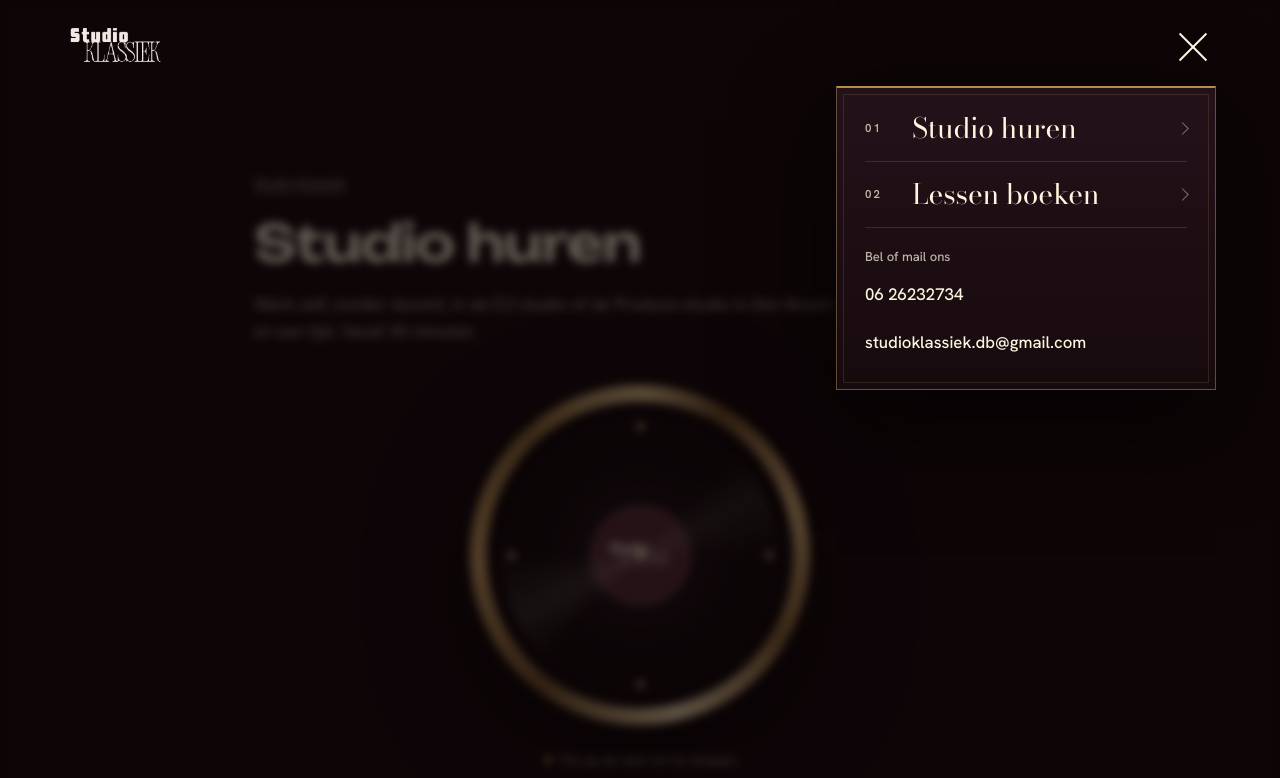
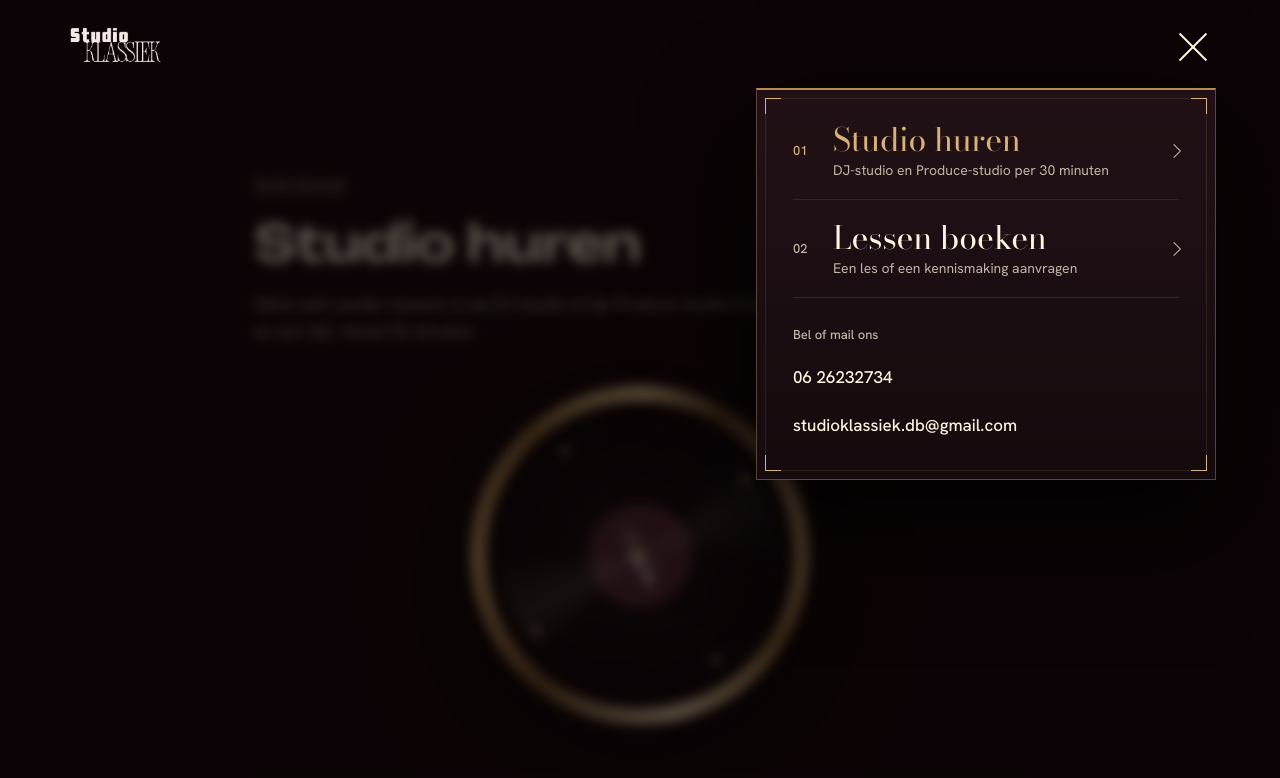
Before and after one commit to davidmulder8-oss/studio-klassiek, a plain HTML site: page self-service.html in a window 1280 px wide. Both pictures are taken after a click on the button "Menu". Shown: the top 778 px of the page. Drawn offline with Linux system fonts and the light colour scheme.

Commit message:
Nieuw menu en een plaat die vanzelf draait
- Menu als paneel met messing hoeken, grote regels met korte uitleg, huidige pagina gemarkeerd en een rustige opkomst
- Menuregel De studio verschijnt pas als er een studiofoto is
- De plaat op Studio huren draait vanzelf, zonder knop en zonder tekst eronder

Co-Authored-By: Claude Sonnet 5.5 <noreply@anthropic.com>

```diff
--- a/common.js
+++ b/common.js
@@ -98,7 +98,7 @@
     document.documentElement.classList.toggle('menu-open', open && mq.matches);
     if (open) {
       menu.hidden = false; backdrop.hidden = false;
-      requestAnimationFrame(function () { requestAnimationFrame(function () { menu.classList.add('open'); backdrop.classList.add('open'); }); });
+      requestAnimationFrame(function () { requestAnimationFrame(function () { menu.classList.add('open'); backdrop.classList.add('open'); var first = menu.querySelector(':scope > a:not([hidden])'); if (first) first.focus({ preventScroll: true }); }); });
     } else {
       menu.classList.remove('open'); backdrop.classList.remove('open');
       closeTimer = setTimeout(function () { menu.hidden = true; backdrop.hidden = true; }, 280);
@@ -106,6 +106,8 @@
   }
   if (burger && menu) {
     buildMenu();
+    var here = location.pathname.split('/').pop() || 'index.html';
+    menu.querySelectorAll(':scope > a').forEach(function (a) { var f = a.getAttribute('href').split('#')[0]; if (f && f !== 'index.html' && f === here) a.setAttribute('aria-current', 'page'); });
     burger.addEventListener('click', function () { setMenu(!menu.classList.contains('open')); });
     menu.addEventListener('click', function (e) { if (e.target.closest('a')) setMenu(false); });
     document.addEventListener('keydown', function (e) { if (e.key === 'Escape' && menu.classList.contains('open')) { setMenu(false); burger.focus(); } });
@@ -127,7 +129,7 @@
   me.then(function (data) {
     document.querySelectorAll('[data-account]').forEach(function (a) {
       a.setAttribute('aria-label', data.user ? 'Mijn account' : 'Inloggen');
-      if (a.dataset.account === 'text') a.textContent = data.user ? 'Mijn account' : 'Account';
+      if (a.dataset.account === 'text') (a.querySelector('.m-label') || a).textContent = data.user ? 'Mijn account' : 'Account';
       if (data.user) a.classList.add('is-in');
     });
   });
--- a/content.js
+++ b/content.js
@@ -43,7 +43,15 @@
   }
   function hideEmptyGallery() {
     var s = document.getElementById('studio');
-    if (!s) return;
+    if (!s) {
+      /* andere pagina's: toon de menuregel alleen als de hoofdfoto van de studio bestaat */
+      var links = document.querySelectorAll('a[href$="#studio"]');
+      links.forEach(function (a) { a.hidden = true; });
+      var probe = new Image();
+      probe.onload = function () { links.forEach(function (a) { a.hidden = false; }); };
+      probe.src = 'assets/foto/studio-1.jpg';
+      return;
+    }
     var any = !!s.querySelector('.ph:not(.missing)');
     s.hidden = !any;
     document.querySelectorAll('a[href$="#studio"]').forEach(function (a) { a.hidden = !any; });
--- a/self-service.html
+++ b/self-service.html
@@ -24,8 +24,9 @@
 </header>
 
 <nav class="menu" id="menu" aria-label="Hoofdmenu" hidden>
-  <a href="self-service.html">Studio huren</a>
-  <a href="lessen-boeken.html">Lessen boeken</a>
+  <a href="self-service.html"><span class="m-text"><span class="m-label">Studio huren</span><small>DJ-studio en Produce-studio per 30 minuten</small></span></a>
+  <a href="lessen-boeken.html"><span class="m-text"><span class="m-label">Lessen boeken</span><small>Een les of een kennismaking aanvragen</small></span></a>
+  <a href="index.html#studio"><span class="m-text"><span class="m-label">De studio</span><small>De ruimtes en de apparatuur</small></span></a>
 </nav>
 
 <main id="main" class="page">
@@ -35,7 +36,7 @@
     <p class="intro">Werk zelf, zonder docent, in de DJ-studio of de Produce-studio in Den Bosch. Kies je studio, een dag en een tijd. Vanaf 30 minuten.</p>
 
     <div class="wheel-wrap">
-      <button class="wheel" id="wheel" type="button" aria-pressed="false" aria-label="Laat de wiel draaien">
+      <div class="wheel" id="wheel" aria-hidden="true">
         <span class="w-ring"></span>
         <svg class="w-ticks" id="wheelTicks" viewBox="0 0 100 100" aria-hidden="true"></svg>
         <span class="w-bezel"></span>
@@ -45,8 +46,7 @@
         </span>
         <span class="w-sheen"></span>
         <span class="w-spindle"></span>
-      </button>
-      <p class="wheel-hint"><span class="wheel-light" aria-hidden="true"></span><span id="wheelHint">Tik op de wiel om te draaien</span></p>
+      </div>
     </div>
     <section class="soon-box" aria-labelledby="soonTitle">
       <h2 id="soonTitle">De studio's openen binnenkort</h2>
--- a/styles.css
+++ b/styles.css
@@ -280,28 +280,58 @@ h3 { margin: 0 0 12px; font-family: var(--sans); font-weight: 600; font-size: 1.
 
 /* Menu: paneel met genummerde regels */
 html.menu-open { overflow: hidden; }
-.menu-backdrop { position: fixed; inset: 0; z-index: 54; background: rgba(10, 4, 5, .62); -webkit-backdrop-filter: blur(5px); backdrop-filter: blur(5px); opacity: 0; transition: opacity .28s var(--ease); }
+.menu-backdrop { position: fixed; inset: 0; z-index: 54; background: rgba(8, 3, 4, .66); -webkit-backdrop-filter: blur(6px); backdrop-filter: blur(6px); opacity: 0; transition: opacity .3s var(--ease); }
 .menu-backdrop.open { opacity: 1; }
 .menu-backdrop[hidden] { display: none; }
-.menu { position: fixed; top: 86px; right: var(--gutter); z-index: 55; width: min(380px, calc(100% - 2 * var(--gutter))); counter-reset: m; background: linear-gradient(180deg, #24121a 0%, #170a0d 100%); border: 1px solid rgba(217, 178, 122, .38); border-top: 2px solid var(--gold); box-shadow: 0 32px 90px rgba(0, 0, 0, .65); padding: 8px 28px 24px; opacity: 0; transform: translateY(-10px); transition: opacity .26s var(--ease), transform .26s ease; }
-.menu::before { content: ""; position: absolute; inset: 6px; border: 1px solid rgba(217, 178, 122, .14); pointer-events: none; }
+
+/* Menu: een rustig paneel met messing hoeken, grote regels en een korte uitleg per onderdeel */
+.menu { position: fixed; top: 88px; right: var(--gutter); z-index: 55; width: min(460px, calc(100% - 2 * var(--gutter))); max-height: calc(100svh - 104px); overflow-y: auto; overscroll-behavior: contain; counter-reset: m; padding: 12px 36px 32px; background: linear-gradient(180deg, #211116 0%, #150a0d 100%); border: 1px solid rgba(217, 178, 122, .34); border-top: 2px solid var(--gold); box-shadow: 0 40px 100px rgba(0, 0, 0, .7); opacity: 0; transform: translateY(-12px); transition: opacity .3s var(--ease), transform .3s var(--ease); }
 .menu.open { opacity: 1; transform: none; }
 .menu[hidden] { display: none; }
-.menu a { counter-increment: m; position: relative; display: flex; align-items: center; gap: 20px; min-height: 66px; padding: 16px 0; font-family: var(--serif); font-size: 1.75rem; font-weight: 400; line-height: 1.1; color: var(--cream); text-decoration: none; border-bottom: 1px solid rgba(254, 247, 223, .12); -webkit-tap-highlight-color: transparent; transition: color .25s, padding-left .3s; }
-.menu a::before { content: "0" counter(m); min-width: 1.7rem; font-family: var(--sans); font-size: .72rem; font-weight: 600; letter-spacing: .18em; color: var(--soft); }
-.menu a::after { content: ""; margin-left: auto; width: 9px; height: 9px; border: solid var(--soft); border-width: 1.5px 1.5px 0 0; transform: rotate(45deg); opacity: .6; transition: transform .3s, opacity .3s; }
-.menu a:hover, .menu a:focus-visible, .menu a:active { color: var(--gold-lt); padding-left: 8px; }
-.menu a:hover::after, .menu a:focus-visible::after { opacity: 1; transform: translateX(4px) rotate(45deg); }
-.menu .menu-foot { display: grid; gap: 2px; padding-top: 20px; }
-.menu .menu-foot small { font: 500 .8125rem var(--sans); letter-spacing: 0; color: var(--soft); margin-bottom: 4px; }
-.menu .menu-foot a { counter-increment: none; min-height: 46px; padding: 8px 0; gap: 0; font: 500 1.05rem var(--sans); border: 0; }
-.menu .menu-foot a::before, .menu .menu-foot a::after { content: none; }
-.menu .menu-foot a:hover, .menu .menu-foot a:focus-visible { padding-left: 0; }
+.menu::before { content: ""; position: absolute; inset: 8px; border: 1px solid rgba(217, 178, 122, .12); pointer-events: none; }
+.menu::after { content: ""; position: absolute; inset: 8px; pointer-events: none; background:
+  linear-gradient(var(--gold-lt), var(--gold-lt)) left top / 16px 1px no-repeat,
+  linear-gradient(var(--gold-lt), var(--gold-lt)) left top / 1px 16px no-repeat,
+  linear-gradient(var(--gold-lt), var(--gold-lt)) right top / 16px 1px no-repeat,
+  linear-gradient(var(--gold-lt), var(--gold-lt)) right top / 1px 16px no-repeat,
+  linear-gradient(var(--gold-lt), var(--gold-lt)) left bottom / 16px 1px no-repeat,
+  linear-gradient(var(--gold-lt), var(--gold-lt)) left bottom / 1px 16px no-repeat,
+  linear-gradient(var(--gold-lt), var(--gold-lt)) right bottom / 16px 1px no-repeat,
+  linear-gradient(var(--gold-lt), var(--gold-lt)) right bottom / 1px 16px no-repeat; }
+
+.menu > a { counter-increment: m; position: relative; display: grid; grid-template-columns: 40px 1fr 24px; align-items: center; min-height: 88px; padding: 20px 0; color: var(--cream); text-decoration: none; border-bottom: 1px solid rgba(254, 247, 223, .1); background: linear-gradient(var(--gold), var(--gold)) left bottom / 0 1px no-repeat; -webkit-tap-highlight-color: transparent; opacity: 0; transform: translateY(10px); transition: opacity .4s var(--ease), transform .4s var(--ease), background-size .45s var(--ease); }
+.menu.open > a { opacity: 1; transform: none; transition-delay: calc(var(--i, 0) * 50ms + 90ms), calc(var(--i, 0) * 50ms + 90ms), 0s; }
+.menu > a:nth-child(1) { --i: 0; }
+.menu > a:nth-child(2) { --i: 1; }
+.menu > a:nth-child(3) { --i: 2; }
+.menu > a:nth-child(4) { --i: 3; }
+.menu > a:nth-child(5) { --i: 4; }
+.menu > a::before { content: "0" counter(m); font: 500 .8125rem var(--sans); color: var(--soft); transition: color .3s var(--ease); }
+.menu > a::after { content: ""; justify-self: end; width: 10px; height: 10px; border: solid var(--soft); border-width: 1.5px 1.5px 0 0; transform: rotate(45deg); transition: transform .35s var(--ease), border-color .3s var(--ease); }
+.m-text { display: grid; gap: 4px; transition: transform .35s var(--ease); }
+.m-label { font-family: var(--serif); font-size: 2rem; line-height: 1.1; transition: color .3s var(--ease); }
+.menu > a small { font: 400 .875rem var(--sans); color: var(--soft); }
+.menu > a:hover, .menu > a:focus-visible { background-size: 100% 1px; }
+.menu > a:hover .m-text, .menu > a:focus-visible .m-text { transform: translateX(8px); }
+.menu > a:hover .m-label, .menu > a:focus-visible .m-label, .menu > a:hover::before, .menu > a:focus-visible::before { color: var(--gold-lt); }
+.menu > a:hover::after, .menu > a:focus-visible::after { border-color: var(--gold-lt); transform: translateX(6px) rotate(45deg); }
+.menu > a:focus-visible { outline: 2px solid var(--gold-lt); outline-offset: -2px; }
+.menu > a[aria-current="page"] .m-label, .menu > a[aria-current="page"]::before { color: var(--gold-lt); }
+
+.menu .menu-foot { display: grid; gap: 4px; padding-top: 28px; }
+.menu .menu-foot small { margin-bottom: 8px; font: 500 .8125rem var(--sans); color: var(--soft); }
+.menu .menu-foot a { display: flex; align-items: center; justify-self: start; min-height: 44px; color: var(--cream); text-decoration: none; font: 500 1.0625rem var(--sans); background: linear-gradient(var(--gold-lt), var(--gold-lt)) left bottom 10px / 0 1px no-repeat; transition: background-size .35s var(--ease); }
+.menu .menu-foot a:hover, .menu .menu-foot a:focus-visible { background-size: 100% 1px; }
+
 @media (max-width: 760px) {
-  .menu { top: 82px; left: 12px; right: 12px; width: auto; max-height: calc(100svh - 98px); overflow-y: auto; overscroll-behavior: contain; padding: 4px 24px 20px; }
-  .menu a { min-height: 70px; font-size: 1.9rem; }
-  .menu .menu-foot a { min-height: 52px; font-size: 1.1rem; }
+  .menu { top: 84px; left: 12px; right: 12px; width: auto; max-height: calc(100svh - 100px); padding: 8px 24px 24px; }
+  .menu > a { grid-template-columns: 32px 1fr 20px; min-height: 84px; }
+  .m-label { font-size: 1.75rem; }
   .burger { width: 52px; height: 52px; }
+}
+@media (prefers-reduced-motion: reduce) {
+  .menu > a { opacity: 1; transform: none; }
+  .menu.open > a { transition-delay: 0s; }
 }
 /* Homepage: lessen, werkwijze, binnenkort-blok */
 .rows article > div p { margin: 0 0 16px; }
@@ -443,16 +473,13 @@ dd.todo { justify-self: start; }
 .price dd, .summary dd, .cal-day, .slot { font-variant-numeric: tabular-nums; }
 /* ===== Premium: de wiel, de menukaart en een rustiger ritme ===== */
 
-.wheel { position: relative; display: block; width: min(340px, 100%); aspect-ratio: 1; padding: 0; border: 0; border-radius: 50%; background: none; cursor: pointer; -webkit-tap-highlight-color: transparent; filter: drop-shadow(0 32px 48px rgba(0, 0, 0, .6)); transition: transform .2s var(--ease); }
-.wheel:active { transform: scale(.985); }
-.wheel:focus-visible { outline: 2px solid var(--gold-lt); outline-offset: 8px; }
+.wheel { position: relative; display: block; width: min(340px, 100%); aspect-ratio: 1; padding: 0; border: 0; border-radius: 50%; background: none; filter: drop-shadow(0 32px 48px rgba(0, 0, 0, .6)); }
 .wheel > *, .platter > * { position: absolute; }
 .w-ring { inset: 0; border-radius: 50%; background: conic-gradient(from 30deg, #6f5127, #d9b27a 12%, #8d6a35 25%, #ecd7ab 38%, #765629 52%, #cfa467 66%, #8d6a35 80%, #e3c58f 92%, #6f5127); }
 .w-ticks { inset: 0; width: 100%; height: 100%; stroke: rgba(36, 22, 10, .6); stroke-width: .22; }
 .w-bezel { inset: 5%; border-radius: 50%; background: #0e0607; box-shadow: 0 0 0 1px rgba(0, 0, 0, .5), inset 0 0 0 1px rgba(254, 247, 223, .08); }
-.platter { inset: 9%; border-radius: 50%; background: radial-gradient(circle at 50% 50%, #1c1013 0, #0b0506 62%, #120a0c 100%); animation: spin 1.8s linear infinite paused; }
+.platter { inset: 9%; border-radius: 50%; background: radial-gradient(circle at 50% 50%, #1c1013 0, #0b0506 62%, #120a0c 100%); animation: spin 2.4s linear infinite; }
 .platter::before { content: ""; position: absolute; inset: 0; border-radius: 50%; background: repeating-radial-gradient(circle at 50% 50%, rgba(254, 247, 223, .055) 0 1px, transparent 1px 5px); -webkit-mask: radial-gradient(circle, transparent 0 24%, #000 25%); mask: radial-gradient(circle, transparent 0 24%, #000 25%); }
-.wheel.is-spinning .platter { animation-play-state: running; }
 .mark { inset: 0; }
 .mark i { position: absolute; left: 50%; top: 2.5%; width: 2.4%; aspect-ratio: 1; margin-left: -1.2%; border-radius: 50%; background: #d9b27a; }
 .mark.m2 { transform: rotate(90deg); }
@@ -463,10 +490,7 @@ dd.todo { justify-self: start; }
 .w-sheen { inset: 9%; border-radius: 50%; pointer-events: none; background: conic-gradient(from 200deg, transparent 0 6%, rgba(254, 247, 223, .14) 12%, transparent 20% 56%, rgba(254, 247, 223, .10) 62%, transparent 70%); }
 .w-spindle { left: 48.6%; top: 48.6%; width: 2.8%; aspect-ratio: 1; border-radius: 50%; background: #e3c58f; box-shadow: 0 0 0 1px rgba(0, 0, 0, .4); }
 @keyframes spin { to { transform: rotate(360deg); } }
-.wheel-hint { margin: 0; display: flex; align-items: center; gap: 8px; color: var(--soft); font-size: .875rem; }
-.wheel-light { width: 8px; height: 8px; border-radius: 50%; background: var(--gold); }
 .wheel-wrap { display: grid; justify-items: center; gap: 24px; margin: 40px 0 56px; }
-.wheel-wrap.is-spinning .wheel-light { background: var(--ember); }
 
 /* Prijzen als menukaart */
 .course-foot .price { align-self: start; gap: 16px; padding: 24px; border: 1px solid var(--line); background: rgba(254, 247, 223, .02); }
--- a/wheel.js
+++ b/wheel.js
@@ -1,14 +1,8 @@
-/* De wiel op de pagina Studio huren: tik om hem te laten draaien, tik opnieuw om te stoppen. Zonder geluid. */
+/* De draaiende plaat op de pagina Studio huren: hier maken we alleen de fijne streepjes op de messing rand. */
 (function () {
   'use strict';
-
-  var btn = document.getElementById('wheel');
-  if (!btn) return;
-  var wrap = btn.parentNode, hint = document.getElementById('wheelHint');
-
-  /* Fijne streepjes op de messing rand */
   var ticks = document.getElementById('wheelTicks');
-  if (ticks) {
+  if (!ticks) return;
   var NS = 'http://www.w3.org/2000/svg', html = '';
   for (var i = 0; i < 120; i++) {
     var a = i * 3 * Math.PI / 180, major = i % 5 === 0, r1 = major ? 45.9 : 46.8, r2 = 49.2;
@@ -16,14 +10,4 @@
       '" x2="' + (50 + r2 * Math.sin(a)).toFixed(2) + '" y2="' + (50 - r2 * Math.cos(a)).toFixed(2) + '"/>';
   }
   var g = document.createElementNS(NS, 'g'); g.innerHTML = html; ticks.appendChild(g);
-  }
-
-  btn.addEventListener('click', function () {
-    var on = btn.getAttribute('aria-pressed') !== 'true';
-    btn.setAttribute('aria-pressed', on ? 'true' : 'false');
-    btn.setAttribute('aria-label', on ? 'Stop de wiel' : 'Laat de wiel draaien');
-    btn.classList.toggle('is-spinning', on);
-    wrap.classList.toggle('is-spinning', on);
-    if (hint) hint.textContent = on ? 'Tik op de wiel om te stoppen' : 'Tik op de wiel om te draaien';
-  });
 })();
```
Also changed, not shown: boekingsvoorwaarden.html (+3 -2 lines), faq.html (+5 -4 lines), index.html (+3 -3 lines), lessen-boeken.html (+3 -2 lines), privacy.html (+3 -2 lines), voorwaarden.html (+3 -2 lines). Lines whose indentation alone changed are shown as unchanged.
